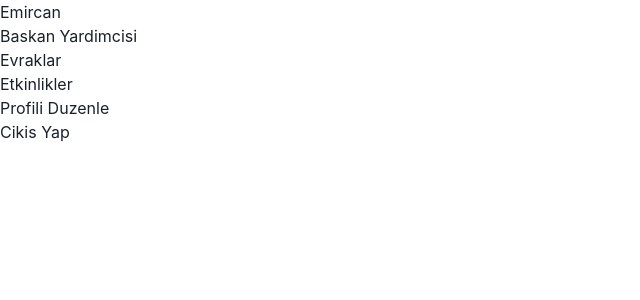
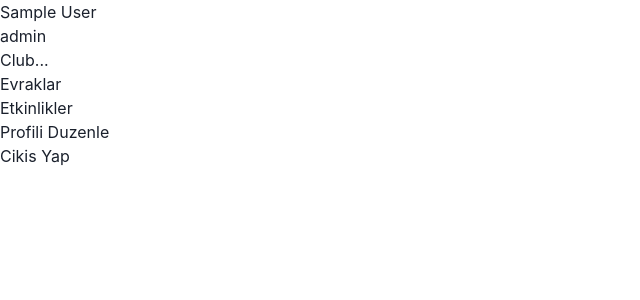
Before and after one commit to unworthyEnzyme/YTU-CMS, a React (Vite) app: page / in a window 1280 px wide. Shown: the top 300 px of the page, without its empty margins (0-640 px from the left). Built offline with nearby package versions, Linux system fonts and the light colour scheme; sample sign-in values are in the browser's storage.

Commit message:
Show user info dynamiclly

```diff
--- a/src/components/UserInfo.jsx
+++ b/src/components/UserInfo.jsx
@@ -1,9 +1,12 @@
 export default function UserInfo() {
+  const name = JSON.parse(localStorage.getItem("user")).name
+  const role = JSON.parse(localStorage.getItem("user")).role
 
   return (
     <div className="flex flex-col gap-2 justify-center items-center text-white">
-      <div>Emircan</div>
-      <div>Baskan Yardimcisi</div>
+      <div>{name}</div>
+      <div>{role}</div>
+      <div>Club...</div>
     </div>
   )
 }
```
